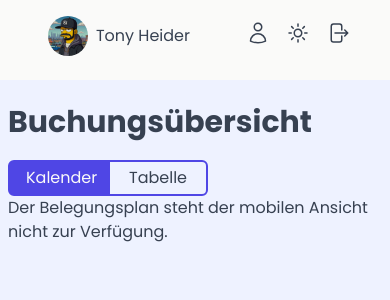
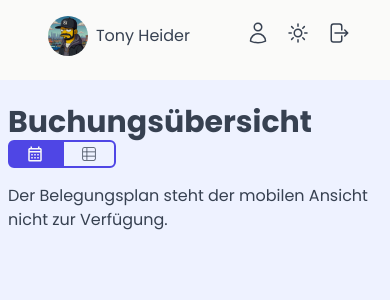
Before and after one commit to TonySN90/innovastay, a React (Vite) app: page /bookings in a window 390 px wide. Shown: the top 300 px of the page. Built offline with nearby package versions, Linux system fonts and the light colour scheme; no server answers; the database is empty; a web font is replaced by a local one.

Commit message:
update design bookingsview

```diff
--- a/src/pages/Bookings.tsx
+++ b/src/pages/Bookings.tsx
@@ -20,16 +20,11 @@ function Bookings() {
 
   return (
     <>
-      <Heading title="Buchungsübersicht" />
-      <div className="md:flex justify-between">
-        <ToggleButtons
-          onClick={handleClick}
-          buttonLeft="Kalender"
-          buttonRight="Tabelle"
-          bookingsView={bookingsView}
-        />
-        {isTableView && <FilterBar />}
+      <div className="md:flex items-center gap-4 mb-4">
+        <Heading title="Buchungsübersicht" />
+        <ToggleButtons onClick={handleClick} bookingsView={bookingsView} />
       </div>
+      {isTableView && <FilterBar />}
 
       {!isTableView && (
         <Hint>
--- a/src/types/GlobalTypes.ts
+++ b/src/types/GlobalTypes.ts
@@ -27,8 +27,6 @@ export type ButtonTypes = {
 };
 
 export interface IToggleButtonsTypes {
-  buttonLeft: string;
-  buttonRight: string;
   onClick: (type: BookingsViewType) => void;
   bookingsView: BookingsViewType;
 }
--- a/src/ui/FilterBar.tsx
+++ b/src/ui/FilterBar.tsx
@@ -6,7 +6,7 @@ function FilterBar() {
   return (
     <div className="flex md:justify-end items-center h-[2.2rem] mb-4 flex-wrap">
       <SearchInput />
-      <SortButtons />
+      <FilterButtons />
       <SortSelectInput />
     </div>
   );
@@ -19,7 +19,7 @@ function SearchInput() {
     <div className="relative">
       <input
         type="text"
-        className="w-[35px] h-[2.2rem] pl-8 rounded-full border-2 border-indigo-500 bg-transparent transition-all focus:outline-none focus:w-[250px]"
+        className="w-[35px] h-[2.2rem] pl-8 rounded-full border-2 border-indigo-500 bg-transparent transition-all focus:outline-none focus:w-[180px] focus:rounded-lg"
       />
       <span className="absolute top-[5px] left-[5px] -z-10">
         <svg
@@ -37,27 +37,33 @@ function SearchInput() {
   );
 }
 
-function SortButtons() {
-  const [clickedFilter, setClickedFilter] = useState("");
+function FilterButtons() {
+  const [clickedFilter, setClickedFilter] = useState("all");
   function handleClick(filterType: string) {
     setClickedFilter(filterType);
   }
 
   return (
-    <div className="flex ml-4 h-9 overflow-hidden rounded-full border-2 border-indigo-500">
-      <SortButton
+    <div className="flex ml-4 h-9 overflow-hidden rounded-lg border-2 border-indigo-500">
+      <FilterButton
+        handleClick={handleClick}
+        clickedFilter={clickedFilter}
+        filterType="all"
+        filterBy="Alle"
+      />
+      <FilterButton
         handleClick={handleClick}
         clickedFilter={clickedFilter}
         filterType={BookingStatusTypes.CHECKEDIN}
         filterBy="Eingecheckt"
       />
-      <SortButton
+      <FilterButton
         handleClick={handleClick}
         filterType={BookingStatusTypes.CHECKEDOUT}
         filterBy="Ausgecheckt"
         clickedFilter={clickedFilter}
       />
-      <SortButton
+      <FilterButton
         handleClick={handleClick}
         filterType={BookingStatusTypes.UNCONFIRMED}
         filterBy="Austehend"
@@ -67,7 +73,7 @@ function SortButtons() {
   );
 }
 
-function SortButton({
+function FilterButton({
   filterBy,
   filterType,
   handleClick,
@@ -81,7 +87,7 @@ function SortButton({
   return (
     <button
       onClick={() => handleClick(filterType)}
-      className={`cursor-pointer text-sm w-[6.5rem]  ${
+      className={`cursor-pointer text-sm px-2  ${
         filterType === clickedFilter ? " bg-indigo-600 text-gray-50" : null
       }`}
     >
@@ -108,15 +114,15 @@ function SortSelectInput() {
     { value: "AmountLowFirst", label: "Betrag (Absteigend)" },
   ];
 
-  const selectStyles: SelectProps = {
+  const selectStyles = {
     primaryColor: "#6366f1",
     secondaryColor: "#a5b4fc",
     control: (base) => ({
       ...base,
       fontSize: ".9rem",
       minWidth: "230px",
-      height: "2.2rem",
-      borderRadius: "2rem",
+      height: "2.1rem",
+      borderRadius: ".5rem",
       border: `2px solid ${selectStyles.primaryColor}`,
       borderColor: selectStyles.primaryColor,
       backgroundColor: "transparent",
--- a/src/ui/Heading.tsx
+++ b/src/ui/Heading.tsx
@@ -1,5 +1,5 @@
 function Heading({ title }: { title: string }) {
-  return <h1 className="text-3xl font-bold mb-5">{title}</h1>;
+  return <h1 className="text-3xl font-bold">{title}</h1>;
 }
 
 export default Heading;
--- a/src/ui/ToggleButtons.tsx
+++ b/src/ui/ToggleButtons.tsx
@@ -1,39 +1,37 @@
+import { MdOutlineCalendarMonth } from "react-icons/md";
 import { BookingsViewType } from "../types/BookingTypes";
 import { IToggleButtonsTypes } from "../types/GlobalTypes";
+import { CiViewTable } from "react-icons/ci";
 
-function ToggleButtons({
-  buttonLeft,
-  buttonRight,
-  onClick,
-  bookingsView,
-}: IToggleButtonsTypes) {
+function ToggleButtons({ onClick, bookingsView }: IToggleButtonsTypes) {
   function handleClick(type: BookingsViewType) {
     onClick(type);
   }
 
   const activeClasses = "bg-indigo-600 text-stone-50";
-  const buttonClass = "px-4 py-1 w-[100px] border-2 border-indigo-600";
+  const buttonClass =
+    "px-4 border-2 border-indigo-600 h-7 text-lg flex items-center justify-center";
 
   return (
-    <div className="mb-4 inline">
-      <button
+    <div className="flex">
+      <div
         data-type="schedule"
         onClick={() => handleClick(BookingsViewType.schedule)}
         className={`rounded-l-md ${buttonClass} ${
           bookingsView === BookingsViewType.schedule ? activeClasses : ""
         }`}
       >
-        {buttonLeft}
-      </button>
-      <button
+        <MdOutlineCalendarMonth />
+      </div>
+      <div
         data-type="table"
         onClick={() => handleClick(BookingsViewType.table)}
         className={`rounded-r-md ${buttonClass} ${
           bookingsView === BookingsViewType.table ? activeClasses : ""
         }`}
       >
-        {buttonRight}
-      </button>
+        <CiViewTable />
+      </div>
     </div>
   );
 }
```
